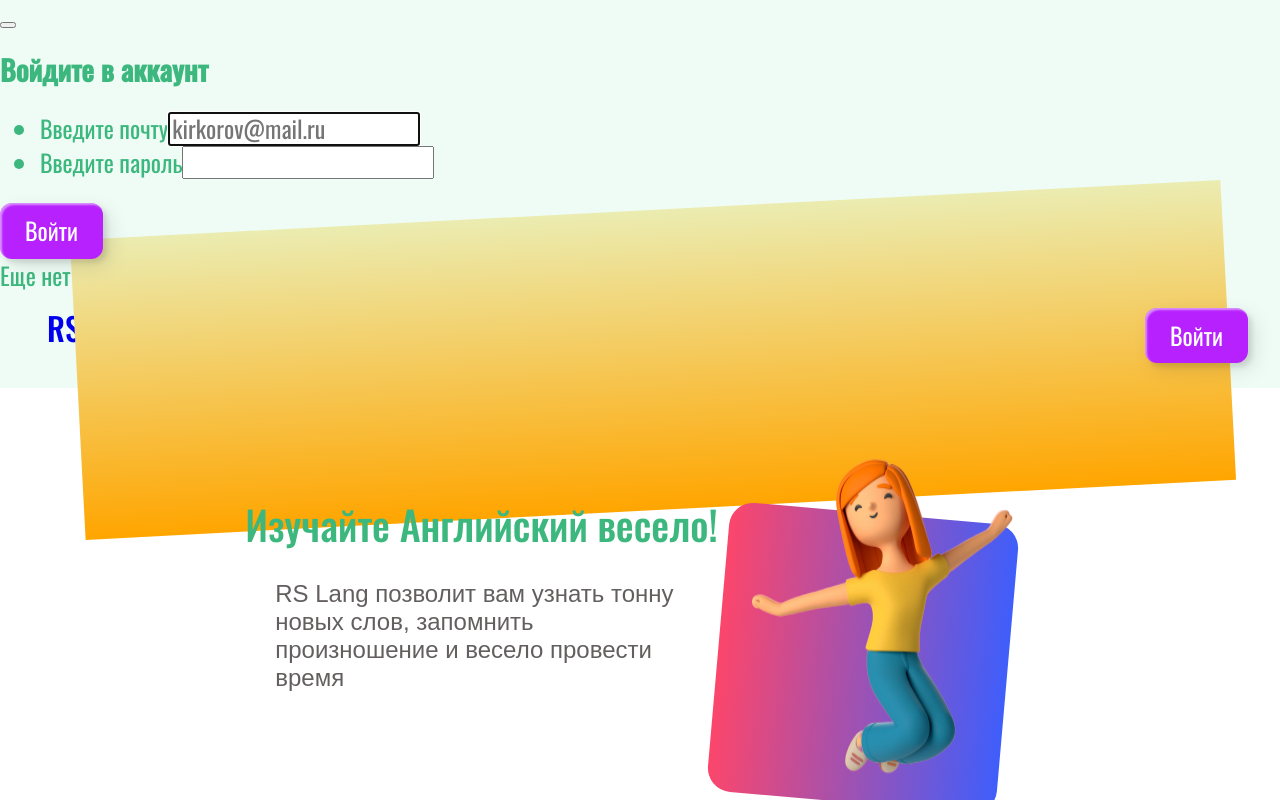
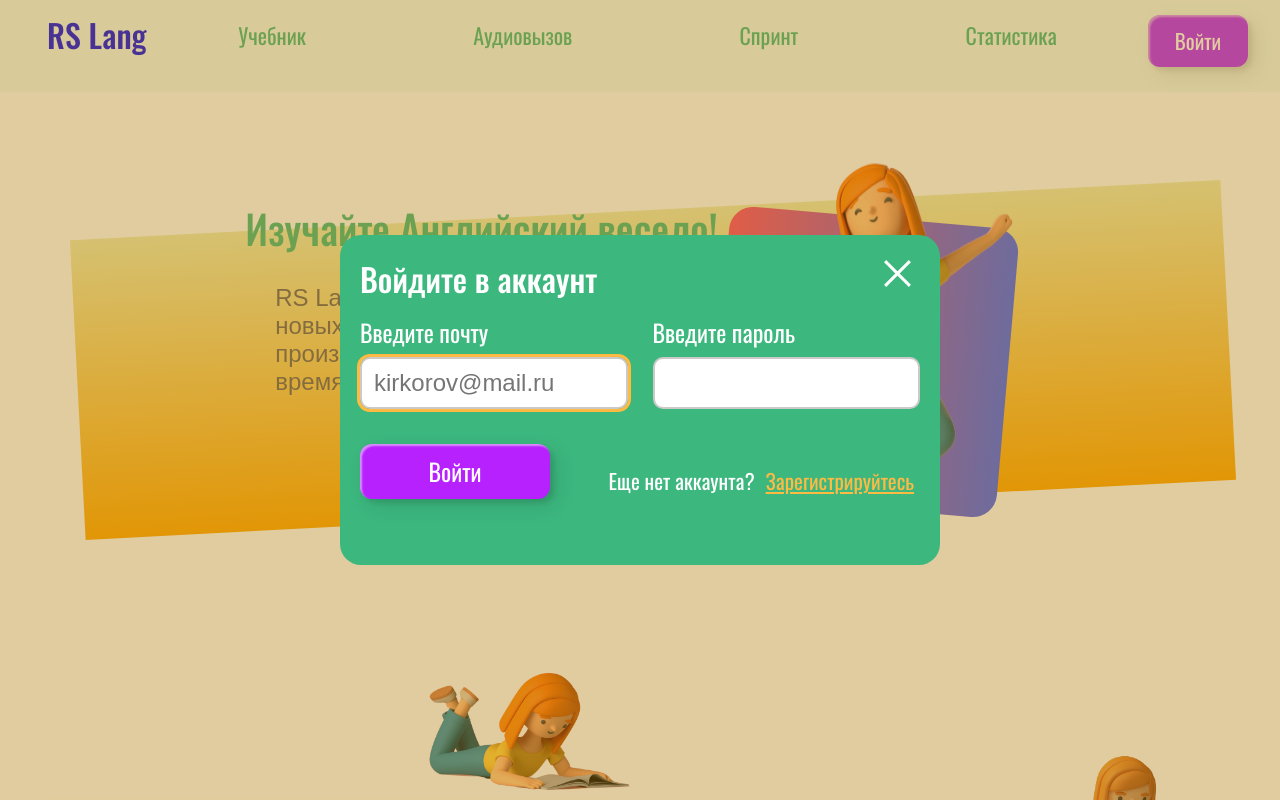
Before and after one commit to Todd89/rslang, a React (Create React App) app: page / in a window 1280 px wide. Both pictures are taken after a click on the button "Войти". Shown: the top 800 px of the page. Built offline with nearby package versions, Linux system fonts and the light colour scheme.

Commit message:
feat: add styles for authorization form

```diff
--- /dev/null
+++ b/src/sass/components/_authorization.scss
@@ -0,0 +1,133 @@
+.authorization {
+  border-radius: 21px;
+  color: $basic-white;
+  background-color: $green;
+
+  @media (min-width: $tablet-width) {
+    height: 330px;
+  }
+}
+
+.authorization__close {
+  top: 22px;
+  right: 25px;
+
+  background-color: transparent;
+  border: none;
+}
+
+.authorization__form {
+  padding-top: 10px;
+  display: flex;
+  flex-direction: column;
+}
+
+.authorization__title {
+  margin: 0;
+  margin-bottom: 25px;
+  font-family: $title-font;
+  font-weight: 500;
+  font-size: 32px;
+}
+
+.authorization__list {
+  display: flex;
+  flex-direction: column;
+
+  margin: 0;
+  margin-bottom: 25px;
+  padding: 0;
+
+  width: 100%;
+  box-sizing: border-box;
+
+  list-style: none;
+
+  @media (min-width: $tablet-width) {
+    display: grid;
+    grid-template-columns: 1fr 1fr;
+    grid-column-gap: 25px;
+    margin-bottom: 35px;
+  }
+}
+
+.authorization__item {
+  margin-bottom: 20px;
+
+  &:last-child {
+    margin-bottom: 0;
+  }
+
+  @media (min-width: $tablet-width) {
+    margin-bottom: 0;
+  }
+}
+
+.authorization__label {
+  display: block;
+  margin-bottom: 11px;
+}
+
+.authorization__control,
+.authorization__control ::placeholder{
+  padding-top: 10px;
+  padding-bottom: 10px;
+  padding-left: 12px;
+  padding-right: 12px;
+
+  border-radius: 10px;
+
+  border: 2px solid rgb(204, 201, 201);
+
+  width: 100%;
+  box-sizing: border-box;
+  font-size: 24px;
+  font-family: $main-font;
+}
+
+.authorization__control:focus {
+  outline: solid $orange;
+}
+
+
+.authorization__buttons-wrapper {
+  display: flex;
+  flex-direction: column;
+  margin-bottom: 10px;
+
+  @media (min-width: $tablet-width) {
+    flex-direction: row;
+  }
+}
+
+.authorization__btn {
+  margin-bottom: 20px;
+  min-width: 190px;
+}
+
+
+.authorization__question {
+  display: flex;
+  align-items: center;
+}
+
+.authorization__question-text {
+  margin-right: 5px;
+  font-size: 21px;
+}
+
+.authorization__question-btn {
+  background-color: transparent;
+  border: none;
+  color: $orange;
+  text-decoration: underline;
+  font-size: 21px;
+
+  transition: all 0.5s;
+  cursor: pointer;
+
+  &:hover,
+  &:focus {
+    color: yellow;
+  }
+}
--- /dev/null
+++ b/src/sass/components/_modal.scss
@@ -0,0 +1,83 @@
+.modal {
+  position: fixed;
+  z-index: 100;
+  display: flex;
+
+  top: 50%;
+  left: 50%;
+  transform: translate(-50%, -50%);
+  width: 600px;
+
+  width: 600px;
+  max-width: 100%;
+  height: 460px;
+  max-height: 100%;
+  box-sizing: border-box;
+}
+
+.modal.closed {
+
+  display: none;
+
+}
+
+.modal__guts {
+  position: absolute;
+  top: 0;
+  left: 0;
+  width: 100%;
+  height: 100%;
+
+  padding: 20px 20px 20px 20px;
+  box-sizing: border-box;
+
+  overflow: auto;
+}
+
+.modal__overlay {
+  z-index: 99;
+
+  position: fixed;
+  top: 0;
+  left: 0;
+  width: 100%;
+  height: 100%;
+  background: rgba(180, 128, 16, 0.4);
+}
+
+.modal__close {
+  position: absolute;
+  top: 0;
+  right: 0;
+
+  width: 40px;
+  height: 40px;
+  box-sizing: border-box;
+  background-color: black;
+
+  &::after,
+  &::before {
+    z-index: 102;
+    content: "";
+    position: absolute;
+    top: 15px;
+    right: 0;
+  }
+
+  &::before {
+    transform: rotate(45deg);
+    transition: transform 0.3s ease-in;
+    background-color: #ffffff;
+    width: 35px;
+    height: 3px;
+  }
+
+  &::after {
+    transform: rotate(-45deg);
+    box-shadow: none;
+    transition: transform 0.3s ease-in, box-shadow 0.2s ease-in;
+    background-color: #ffffff;
+    width: 35px;
+    height: 3px;
+  }
+}
--- a/src/sass/layout/_header.scss
+++ b/src/sass/layout/_header.scss
@@ -15,7 +15,7 @@
   box-sizing: border-box;
 }
 
-.header__login {
+.header__authorization {
   display: block;
   margin: 0;
   margin-left: auto;
--- a/src/sass/main.scss
+++ b/src/sass/main.scss
@@ -15,3 +15,5 @@
 @import 'components/_menu-toggle';
 @import 'components/_team';
 @import 'components/_logo';
+@import 'components/_modal';
+@import 'components/_authorization';
```
